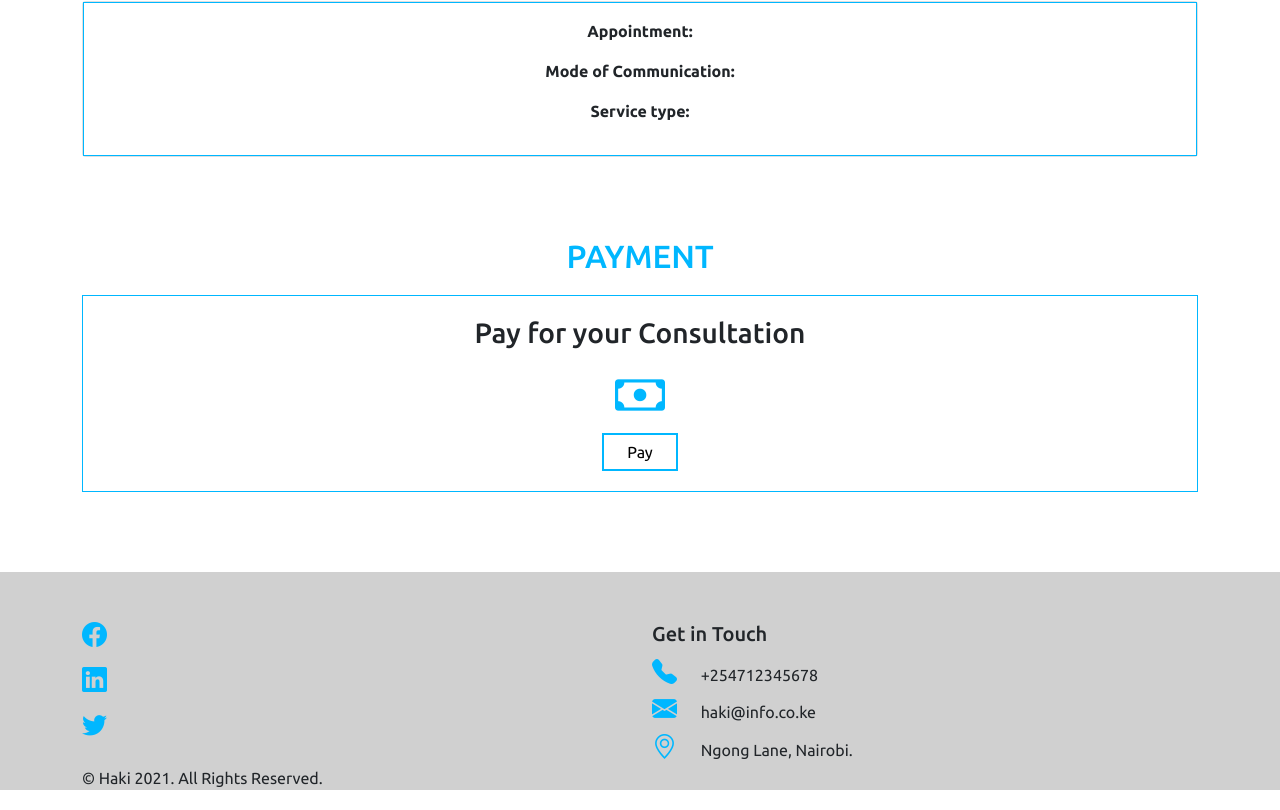
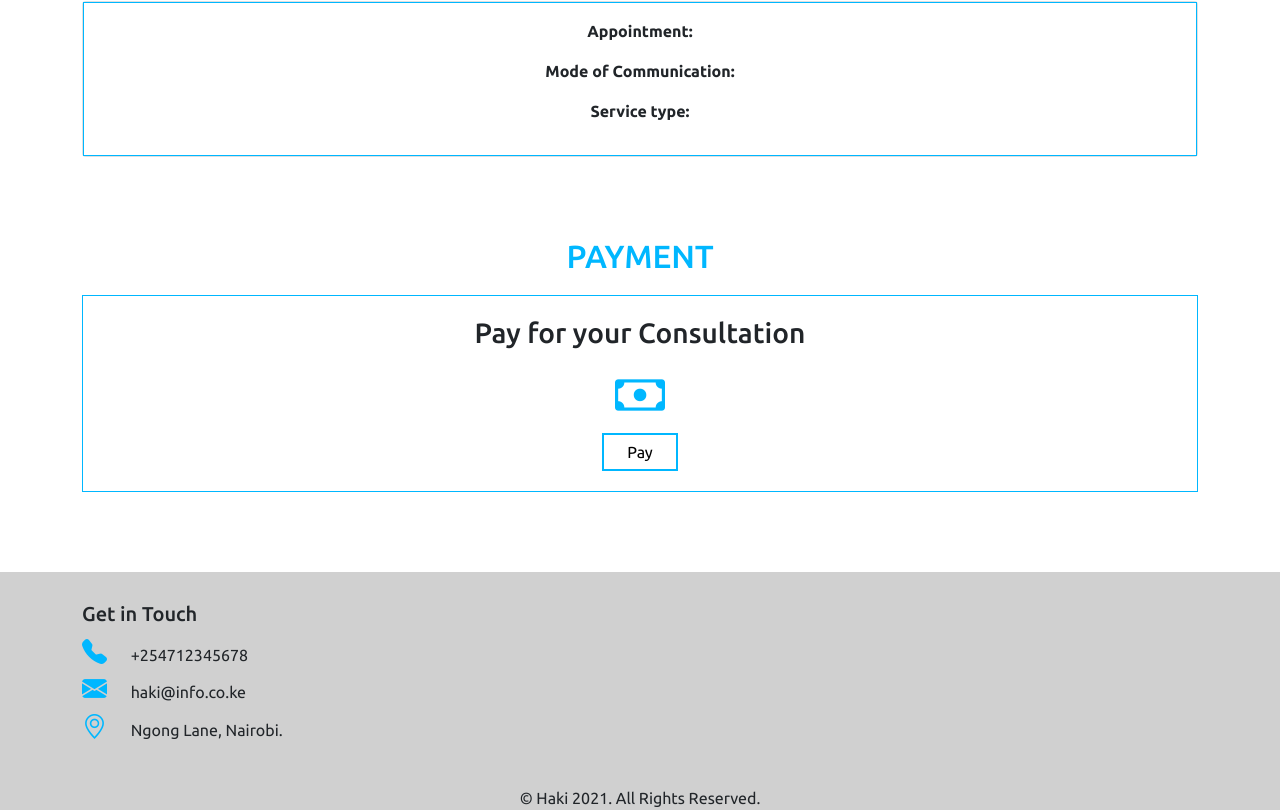
Before and after one commit to Wakarende/Haki, a plain HTML site: page pages/book.html in a window 1280 px wide. Shown: the part 1411-2221 px from the top of the page. Drawn offline with nearby package versions, Linux system fonts and the light colour scheme.

Commit message:
styled footer section

```diff
--- a/css/style.css
+++ b/css/style.css
@@ -91,7 +91,7 @@
 .footer{
   margin-top: 80px;
   background: #d0d0d0;
-  padding-top: 50px;
+  padding-top: 30px;
 }
 .footer-link {
   list-style: none;
@@ -109,16 +109,12 @@
 .bi-footer span {
   color: #080705;
 }
-.bi-social {
+.copy{
   display: flex;
-  margin-bottom: 20px;
+  justify-content: center;
 }
-.copy{
-  align-items: center;
-}
-.footer-end {
-  display: flex;
-  justify-content: space-evenly;
+.footer-contact {
+  margin-bottom: 40px;
 }
 
 /* payment  */
--- a/pages/book.html
+++ b/pages/book.html
@@ -140,13 +140,7 @@
   <footer>
     <div class="footer sticky-bottom">
       <div class="container">
-        <div class="row">
-          <div class="col-md-6">
-              <i class="bi-footer bi-facebook bi-social"></i>
-              <i class="bi-footer bi-linkedin bi-social"></i>
-              <i class="bi-footer bi-twitter bi-social"></i>
-          </div>
-          <div class="col-md-6">
+          <div class="footer-contact">
             <h5>Get in Touch</h5>
             <i class="bi-footer bi-telephone-fill"></i>
             <span>+254712345678<span>
@@ -156,10 +150,6 @@
             <br>
             <i class="bi-footer bi-geo-alt"></i>
             <span>Ngong Lane, Nairobi.</span>
-          </div>
-        </div>
-        <div class="footer-end">
-
           </div>
           <div class="copy">
             &copy; Haki 2021. All Rights Reserved.
```
